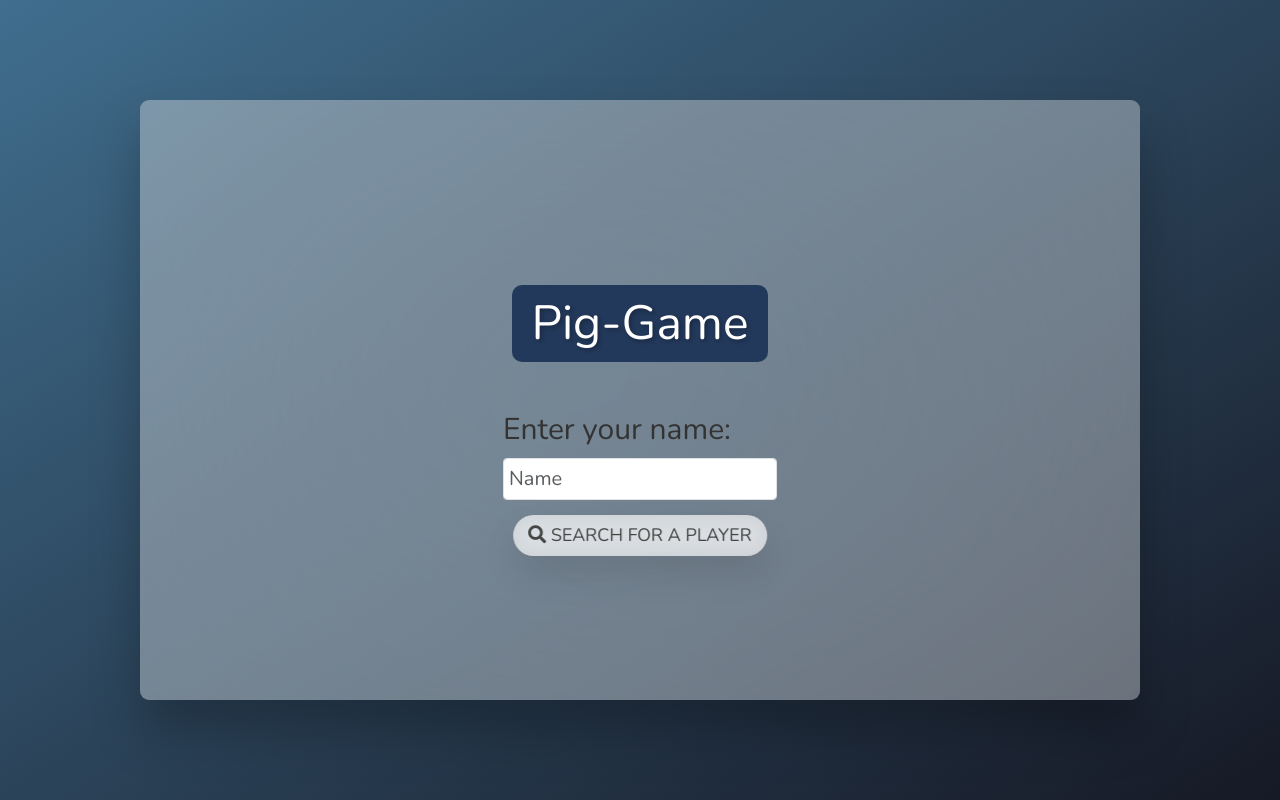
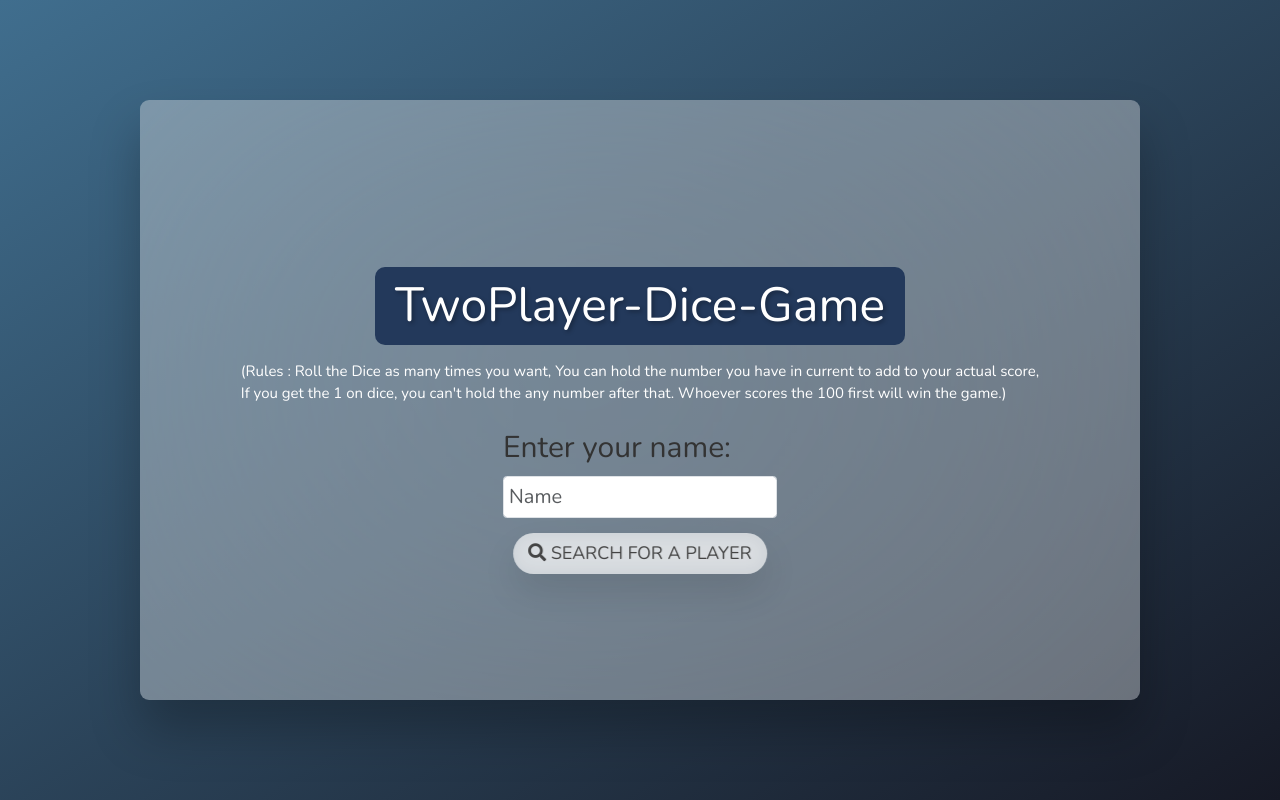
Before and after one commit to nidhijagga/Two-Dice-Game, a website: page public/views/index.html in a window 1280 px wide. Drawn offline with nearby package versions, Linux system fonts and the light colour scheme; no server answers.

Commit message:
Adding Rules & Minor Changes

```diff
--- a/public/js/script.js
+++ b/public/js/script.js
@@ -183,7 +183,7 @@ function checkWinCondition(foundObject, player) {
   const playerEl = player === "p1" ? player0El : player1El;
   const playerCount = foundObject[player][player + "count"];
 
-  if (playerCount >= 10) {
+  if (playerCount >= 100) {
     playerEl.classList.remove("player--active");
     playerEl.classList.add("player--winner");
     hideButtons();
--- a/public/views/index.html
+++ b/public/views/index.html
@@ -15,18 +15,25 @@
       crossorigin="anonymous"
     />
     <link rel="stylesheet" href="/css/style.css" />
-    <title>Pig Game</title>
+    <title>Dice Game</title>
   </head>
   <body>
     <main id="main">
       <div id="search"
-        class="container d-flex flex-column justify-content-center align-items-center vh-10"
+        class="container d-flex flex-column justify-content-center align-items-center vh-20"
       >
+
+
         <div>
-          <h1 class="heading">Pig-Game</h1>
+          <h1 class="heading mt-0 my-4">TwoPlayer-Dice-Game</h1>
         </div>
 
-        <div class="search mb-4">
+        <div>
+          <p class="fs-4" style="color: white;"> (Rules : Roll the Dice as many times you want, You can hold the number you have in current to add to your actual score, <br>If you get the 1 on dice, you can't hold the any number after that. Whoever scores the 100 first will win the game.)
+          </p>
+        </div>
+
+        <div class="search mt-4 mb-4">
           <h1>Enter your name:</h1>
           <input
             type="text"
```
Also changed, not shown: public/css/style.css (line endings or trailing spaces).
